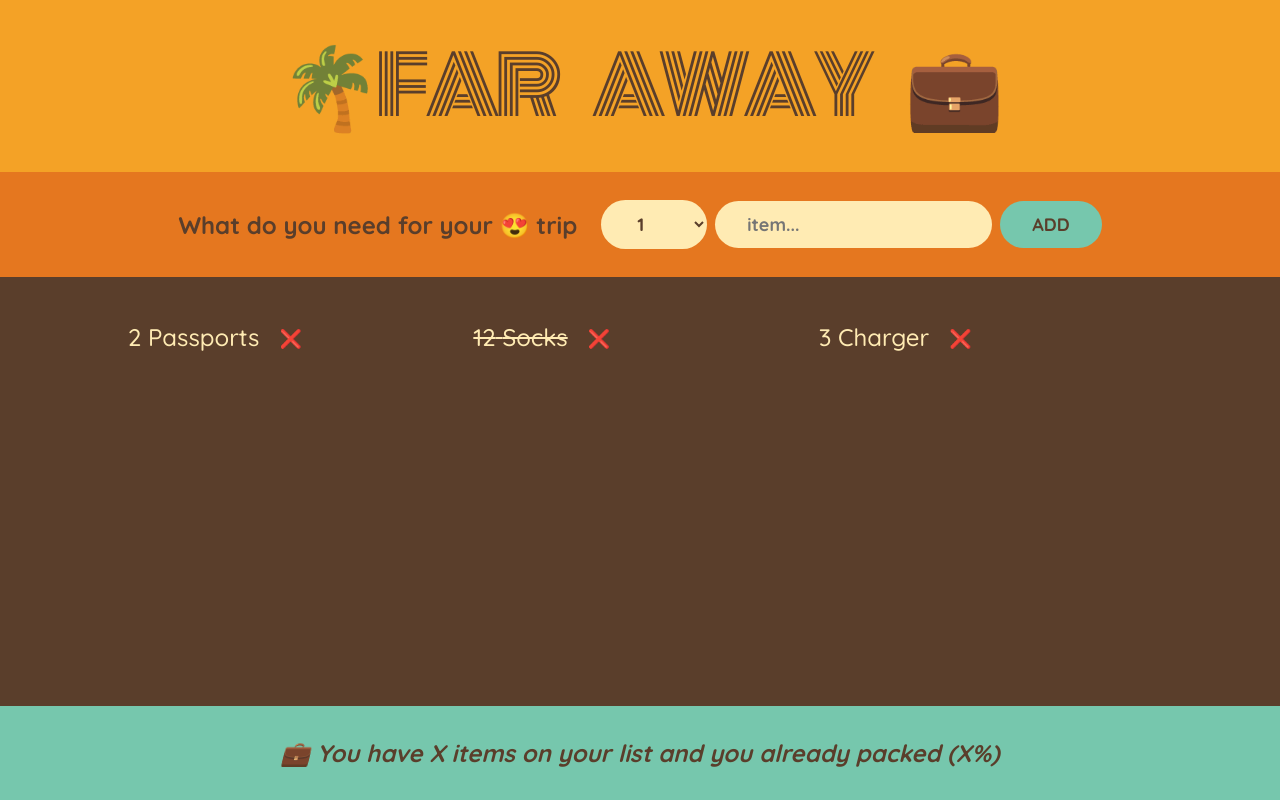
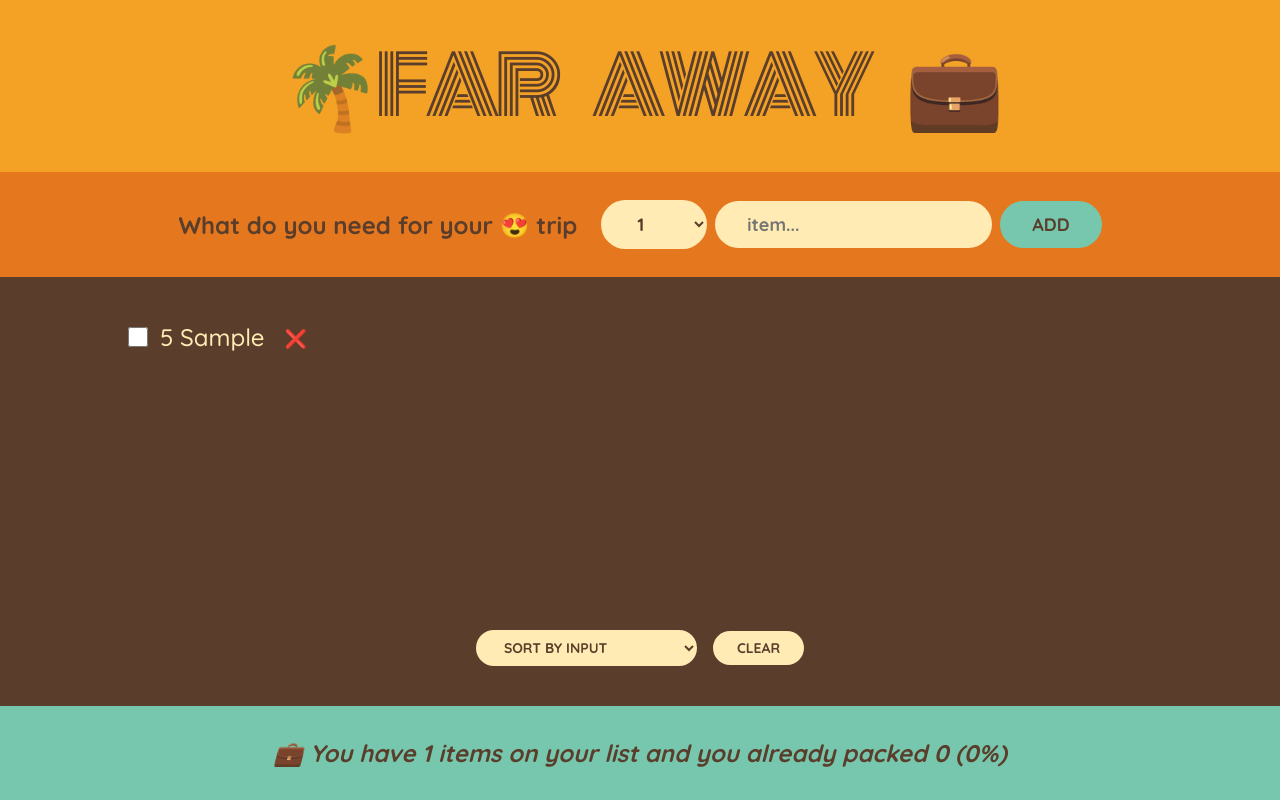
Before and after one commit to usachin555/React-2025, a React (Vite) app: page / in a window 1280 px wide. Both pictures are taken after typing "Sample" into the empty fields and a click on the button "ADD". Built offline with nearby package versions, Linux system fonts and the light colour scheme.

Commit message:
travelList done

```diff
--- a/src/App.jsx
+++ b/src/App.jsx
@@ -1,98 +1,43 @@
 import { useState } from "react";
-
-const initialItems = [
-  { id: 1, description: "Passports", quantity: 2, packed: false },
-  { id: 2, description: "Socks", quantity: 12, packed: true },
-  { id: 3, description: "Charger", quantity: 3, packed: false },
-];
+import { PackingList } from "./PackingList";
+import { Logo } from "./Logo";
+import { Stats } from "./Stats";
+import { Form } from "./Form";
 
 export default function App() {
+  const [items, setItems] = useState([]);
+
+  function handleAddItems(item) {
+    setItems((items) => [...items, item]);
+  }
+
+  function onDeleteItem(id) {
+    console.log("3step");
+    setItems((items) => items.filter((item) => item.id !== id));
+  }
+
+  function ModifyItem(id) {
+    setItems((items) =>
+      items.map((item) =>
+        item.id === id ? { ...item, packed: !item.packed } : item
+      )
+    );
+  }
+
+  function clearItems() {
+    setItems([]);
+  }
   return (
     <div className="app">
       <Logo />
-      <Form />
-      <PackingList />
-      <Stats />
+      <Form onAddItems={handleAddItems} />
+      <PackingList
+        items={items}
+        handleRemoveItem={onDeleteItem}
+        ModifyItems={ModifyItem}
+        ClearItems={clearItems}
+      />
+      <Stats items={items} />
     </div>
   );
 }
-
-function Logo() {
-  return (
-    <>
-      <h1>🌴Far Away 💼</h1>
-    </>
-  );
-}
-
-function Form() {
-  const [description, setDescription] = useState("");
-  const [quantity, setQuantity] = useState(5);
-
-  function handleSubmit(e) {
-    e.preventDefault();
-    console.log("e", e);
-
-    if (!description) return;
-
-    const newItem = { description, quantity, packed: false, id: Date.now() };
-    console.log(newItem);
-
-    setDescription("");
-    setQuantity(1);
-  }
-
-  return (
-    <form className="add-form" onSubmit={handleSubmit}>
-      <h3>What do you need for your 😍 trip</h3>
-      <select value={quantity} onChange={(e) => setQuantity(e.target.value)}>
-        {Array.from({ length: 20 }, (_, i) => i + 1).map((num) => (
-          <option key={num} value={num}>
-            {num}
-          </option>
-        ))}
-      </select>
-      <input
-        placeholder="item..."
-        type="text"
-        value={description}
-        onChange={(e) => setDescription(e.target.value)}
-      />
-      <button>ADD</button>
-    </form>
-  );
-}
-
-function PackingList() {
-  return (
-    <div className="list">
-      <ul>
-        {initialItems.map((obj) => (
-          <Items items={obj} key={obj.id} />
-        ))}
-      </ul>
-    </div>
-  );
-}
-
-function Items({ items }) {
-  return (
-    <li>
-      <span
-        className=""
-        style={items.packed ? { textDecoration: "line-through" } : {}}
-      >
-        {items.quantity} {items.description}
-      </span>
-      <button>❌</button>
-    </li>
-  );
-}
-
-function Stats() {
-  return (
-    <footer className="stats">
-      <em>💼 You have X items on your list and you already packed (X%)</em>
-    </footer>
-  );
-}
--- /dev/null
+++ b/src/Form.jsx
@@ -0,0 +1,40 @@
+import { useState } from "react";
+
+export function Form({ onAddItems }) {
+  const [description, setDescription] = useState("");
+  const [quantity, setQuantity] = useState(5);
+
+  function handleSubmit(e) {
+    e.preventDefault();
+    console.log("e", e);
+
+    if (!description) return;
+
+    const newItem = { description, quantity, packed: false, id: Date.now() };
+    console.log(newItem);
+    onAddItems(newItem);
+
+    setDescription("");
+    setQuantity(1);
+  }
+
+  return (
+    <form className="add-form" onSubmit={handleSubmit}>
+      <h3>What do you need for your 😍 trip</h3>
+      <select value={quantity} onChange={(e) => setQuantity(e.target.value)}>
+        {Array.from({ length: 20 }, (_, i) => i + 1).map((num) => (
+          <option key={num} value={num}>
+            {num}
+          </option>
+        ))}
+      </select>
+      <input
+        placeholder="item..."
+        type="text"
+        value={description}
+        onChange={(e) => setDescription(e.target.value)}
+      />
+      <button>ADD</button>
+    </form>
+  );
+}
--- /dev/null
+++ b/src/Items.jsx
@@ -0,0 +1,19 @@
+export function Items({ items, onDeleteItem, MutateItem }) {
+  function deleteItem() {
+    window.alert(`deleting item ${items.description}`);
+    onDeleteItem(items.id);
+  }
+  return (
+    <li>
+      <input
+        type="checkbox"
+        onClick={() => MutateItem(items.id)}
+        value={items.packed}
+      />
+      <span style={items.packed ? { textDecoration: "line-through" } : {}}>
+        {items.quantity} {items.description}
+      </span>
+      <button onClick={deleteItem}>❌</button>
+    </li>
+  );
+}
--- /dev/null
+++ b/src/Logo.jsx
@@ -0,0 +1,7 @@
+export function Logo() {
+  return (
+    <>
+      <h1>🌴Far Away 💼</h1>
+    </>
+  );
+}
--- /dev/null
+++ b/src/PackingList.jsx
@@ -0,0 +1,56 @@
+import { useState } from "react";
+import { Items } from "./Items";
+
+export function PackingList({
+  items,
+  handleRemoveItem,
+  ModifyItems,
+  ClearItems,
+}) {
+  const [sortBy, setSortBy] = useState("input");
+  console.log(sortBy);
+  console.log("items", items);
+
+  let sortedItems;
+
+  if (sortBy === "input") {
+    sortedItems = items;
+  } else if (sortBy === "description") {
+    sortedItems = items
+      .slice()
+      .sort((a, b) => a.description.localeCompare(b.description));
+  } else if (sortBy === "packed") {
+    sortedItems = items
+      .slice()
+      .sort((a, b) => Number(a.packed) - Number(b.packed));
+  }
+
+  // function ClearItems(){
+  // }
+  return (
+    <div className="list">
+      <ul>
+        {sortedItems.map((obj) => (
+          <Items
+            items={obj}
+            key={obj.id}
+            onDeleteItem={handleRemoveItem}
+            MutateItem={ModifyItems}
+          />
+        ))}
+      </ul>
+      <div className="actionParent">
+        <div className="actions">
+          <select value={sortBy} onChange={(e) => setSortBy(e.target.value)}>
+            <option value="input">Sort by input</option>
+            <option value="description">Sort by description</option>
+            <option value="packed">Sort by packed</option>
+          </select>
+        </div>
+        <div className="actions">
+          <button onClick={ClearItems}>Clear</button>
+        </div>
+      </div>
+    </div>
+  );
+}
--- /dev/null
+++ b/src/Stats.jsx
@@ -0,0 +1,29 @@
+export function Stats({ items }) {
+  if (!items.length) {
+    return (
+      <>
+        <p className="stats">
+          <em>Start adding items to your packing list 🚀</em>
+        </p>
+      </>
+    );
+  }
+
+  const numItems = items.length;
+  const packedItems = items.filter((ite) => ite.packed).length;
+
+  const percentage = Math.round((packedItems / numItems) * 100);
+  console.log(percentage);
+
+  return (
+    <footer className="stats">
+      <em>
+        {percentage === 100
+          ? "You got everything! Ready to go ✈️"
+          : `💼 You have ${numItems} items on your list and you already packed ${packedItems} (${
+              percentage ? percentage : 0
+            }%)`}
+      </em>
+    </footer>
+  );
+}
--- a/src/index.css
+++ b/src/index.css
@@ -74,7 +74,6 @@
   background-color: #5a3e2b;
   color: #ffebb3;
   padding: 4rem 0;
-
   display: flex;
   justify-content: space-between;
   flex-direction: column;
@@ -82,6 +81,9 @@
   align-items: center;
 }
 
+.actionParent {
+  display: flex;
+}
 .actions button,
 .list select {
   text-transform: uppercase;
```
